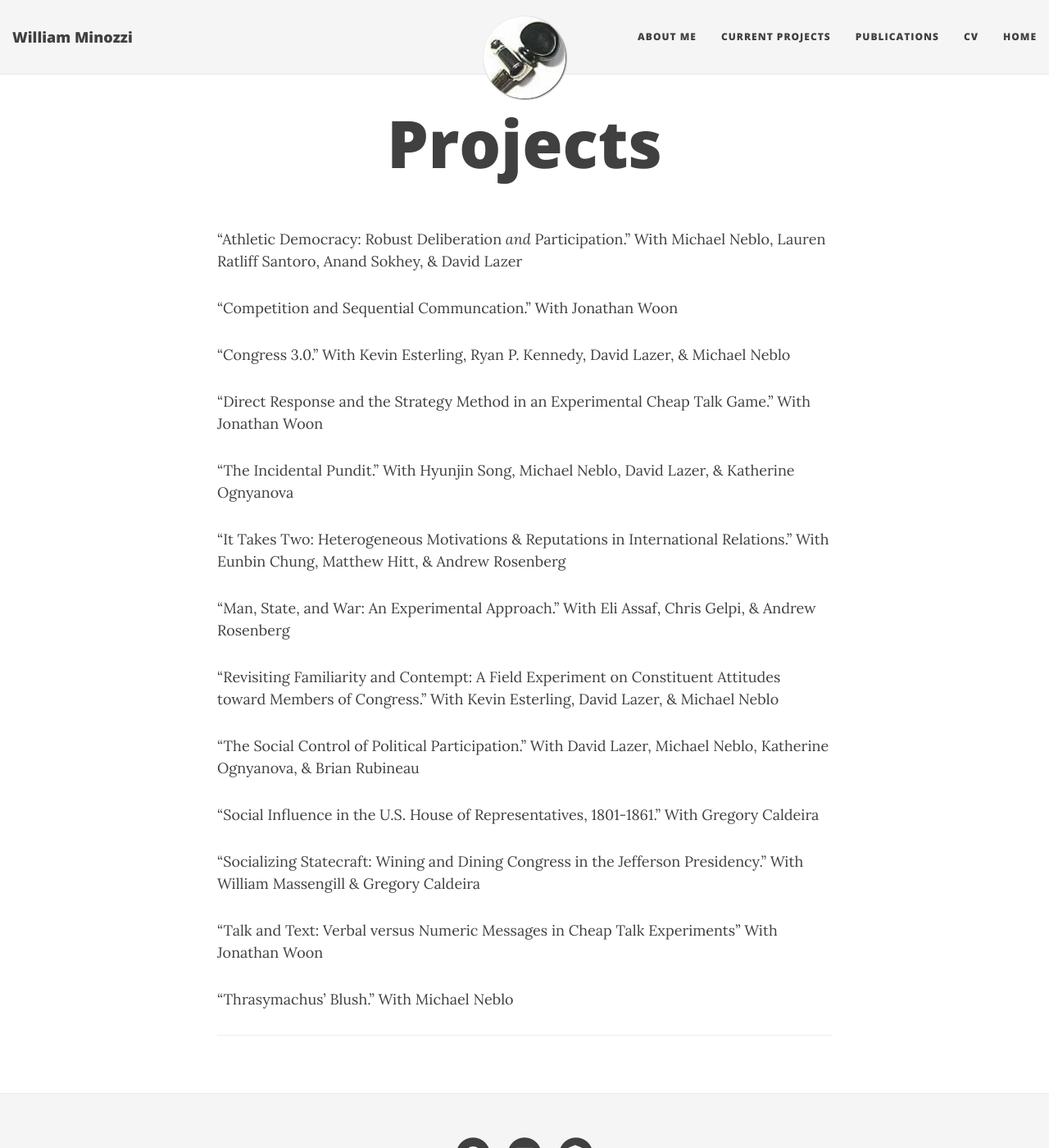
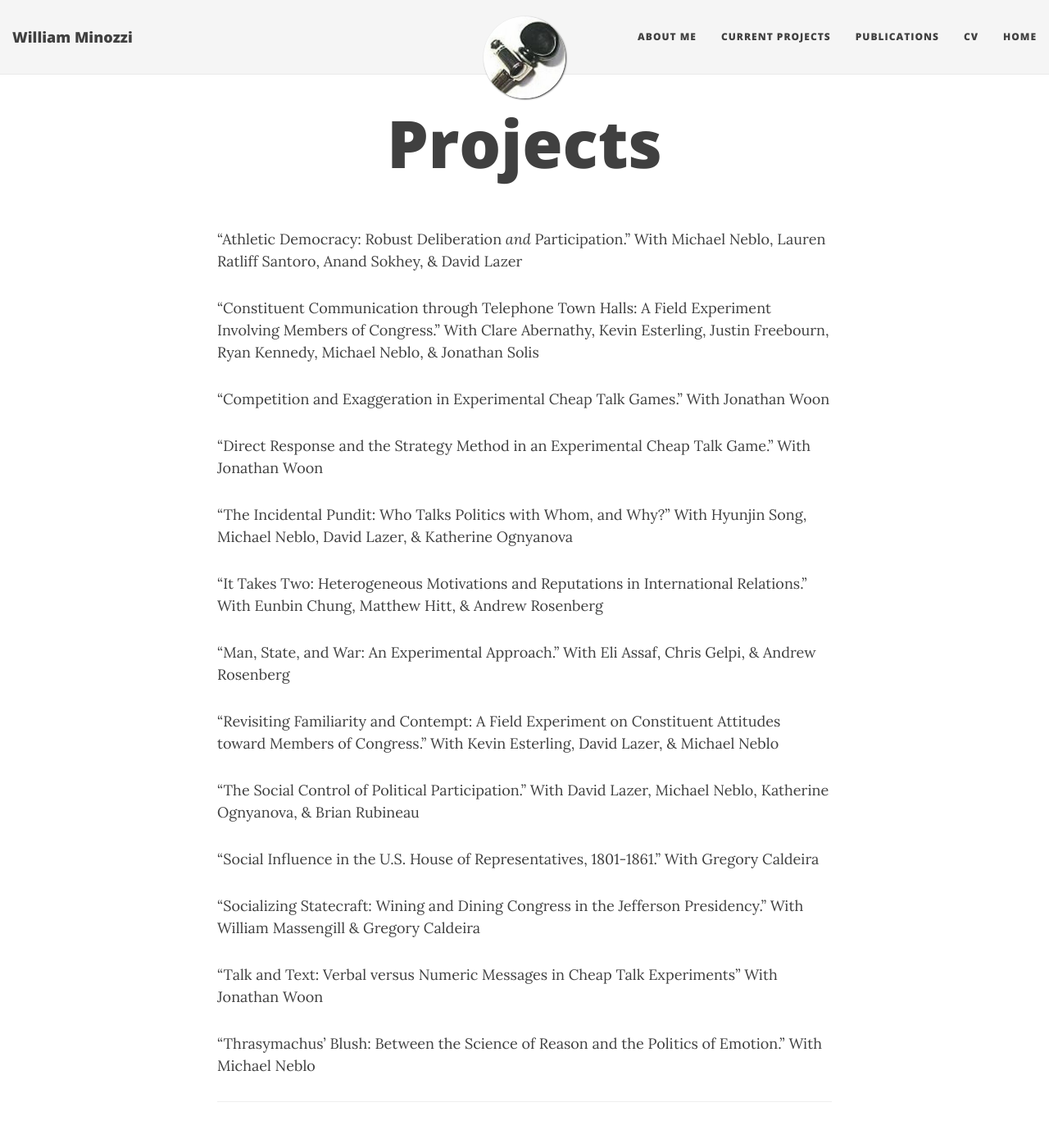
Before and after one commit to minozzi/minozzi.github.io, a Jekyll site: the page built from projects.md, in a window 1280 px wide and 1400 px high. Shown: the whole window at 82% size. Built offline with Jekyll 4.4.1, drawn with Linux system fonts in a browser that asks for light colours; nearby versions of some CDN libraries.

Commit message:
updates to projects

```diff
--- a/projects.md
+++ b/projects.md
@@ -6,19 +6,19 @@ title: Projects
 "Athletic Democracy: Robust Deliberation *and* Participation."
 With Michael Neblo, Lauren Ratliff Santoro, Anand Sokhey, & David Lazer
 
-"Competition and Sequential Communcation."
+"Constituent Communication through Telephone Town Halls: A Field Experiment Involving Members of Congress."
+With Clare Abernathy, Kevin Esterling, Justin Freebourn, Ryan Kennedy, Michael Neblo, & Jonathan Solis
+
+"Competition and Exaggeration in Experimental Cheap Talk Games."
 With Jonathan Woon
-
-"Congress 3.0."
-With Kevin Esterling, Ryan P. Kennedy, David Lazer, &  Michael Neblo
 
 "Direct Response and the Strategy Method in an Experimental Cheap Talk Game."
 With Jonathan Woon
 
-"The Incidental Pundit."
+"The Incidental Pundit: Who Talks Politics with Whom, and Why?"
 With Hyunjin Song, Michael Neblo, David Lazer, & Katherine Ognyanova
 
-"It Takes Two: Heterogeneous Motivations & Reputations in International Relations."
+"It Takes Two: Heterogeneous Motivations and Reputations in International Relations."
 With Eunbin Chung, Matthew Hitt, & Andrew Rosenberg
 
 "Man, State, and War: An Experimental Approach."
@@ -39,7 +39,7 @@ With Gregory Caldeira
 "Talk and Text: Verbal versus Numeric Messages in Cheap Talk Experiments"
 With Jonathan Woon
 
-"Thrasymachus' Blush."
+"Thrasymachus' Blush: Between the Science of Reason and the Politics of Emotion."
 With Michael Neblo
 
 ---
```
